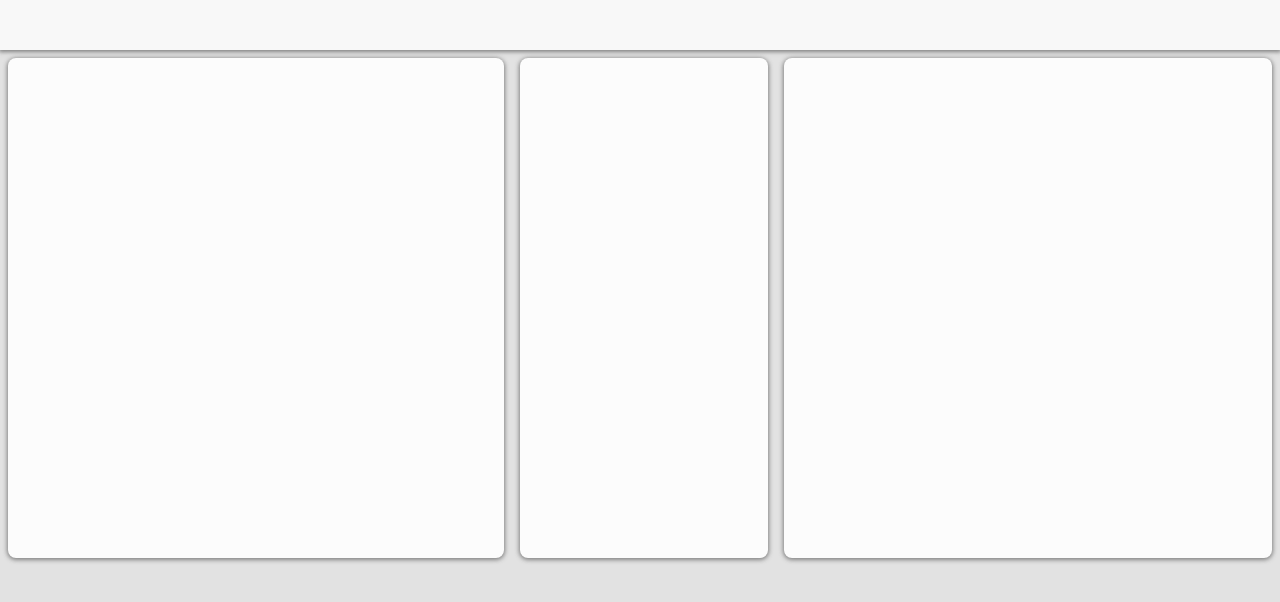
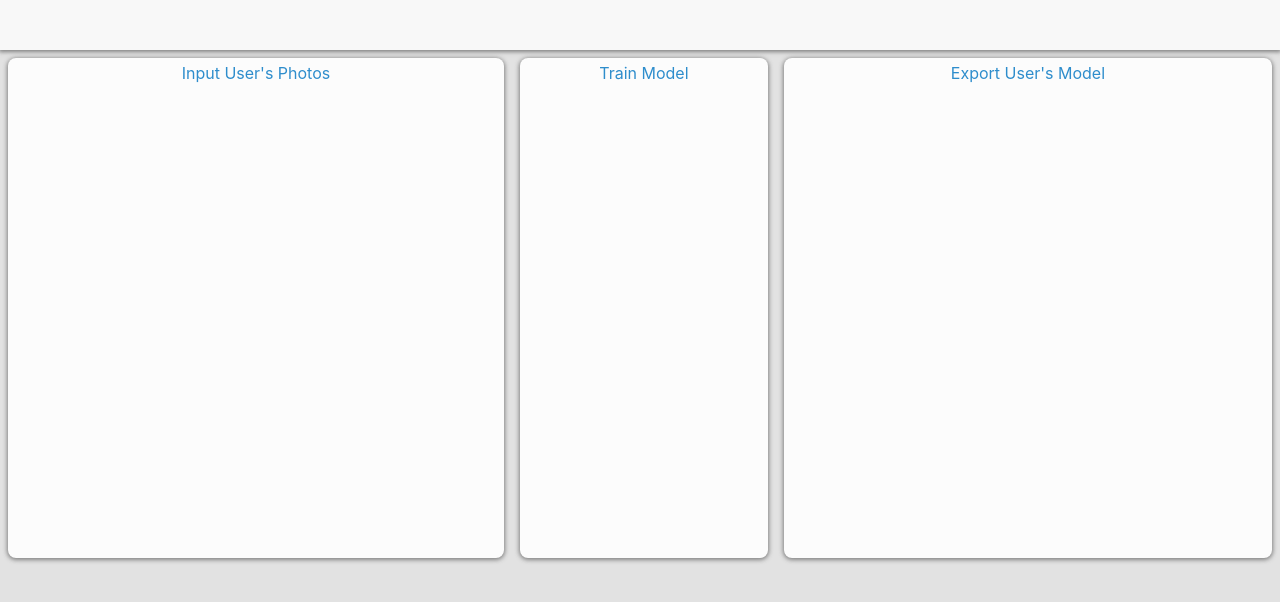
Before and after one commit to mussacharles60/mdm-model-trainer, a React (Create React App) app: page / in a window 1280 px wide. Shown: the top 602 px of the page. Built offline with nearby package versions, Linux system fonts and the light colour scheme.

Commit message:
updated main component

```diff
--- a/src/components/main/index.css
+++ b/src/components/main/index.css
@@ -30,6 +30,8 @@
   border-width: 1px;
   border-color: var(--color-act);
   background-color: var(--color-bg-sec);
+  display: flex;
+  flex-direction: column;
 }
 
 .trainer-lay {
@@ -40,6 +42,8 @@
   border-width: 1px;
   border-color: var(--color-act);
   background-color: var(--color-bg-sec);
+  display: flex;
+  flex-direction: column;
 }
 
 .output-lay {
@@ -50,4 +54,16 @@
   border-width: 1px;
   border-color: var(--color-act);
   background-color: var(--color-bg-sec);
+  display: flex;
+  flex-direction: column;
 }
+
+.title-lay {
+  width: 100%;
+  height: 30px;
+  align-items: center;
+  display: flex;
+  flex-direction: row;
+  justify-content: center;
+  color: var(--color-sec-txt);
+}
--- a/src/components/main/index.tsx
+++ b/src/components/main/index.tsx
@@ -1,8 +1,7 @@
-import React from 'react';
-import './index.css';
+import React from "react";
+import "./index.css";
 
 export default class Main extends React.Component<{}> {
-
   // constructor(props: any) {
   //     super(props);
   // }
@@ -13,13 +12,13 @@ export default class Main extends React.Component<{}> {
         <div className="header-main"></div>
         <div className="main-lay">
           <div className="input-lay mdm-shadow">
-
+            <div className="title-lay">Input User's Photos</div>
           </div>
           <div className="trainer-lay mdm-shadow">
-
+            <div className="title-lay">Train Model</div>
           </div>
           <div className="output-lay mdm-shadow">
-
+            <div className="title-lay">Export User's Model</div>
           </div>
         </div>
       </div>
--- a/src/index.css
+++ b/src/index.css
@@ -18,6 +18,7 @@ code {
   --color-act: rgb(128, 204, 255);
   --color-bg: rgb(226, 226, 226);
   --color-bg-sec: rgb(252, 252, 252);
+  --color-sec-txt: rgb(46, 141, 204);
 }
 
 .mdm-shadow {
```
Lines whose indentation alone changed are shown as unchanged.
